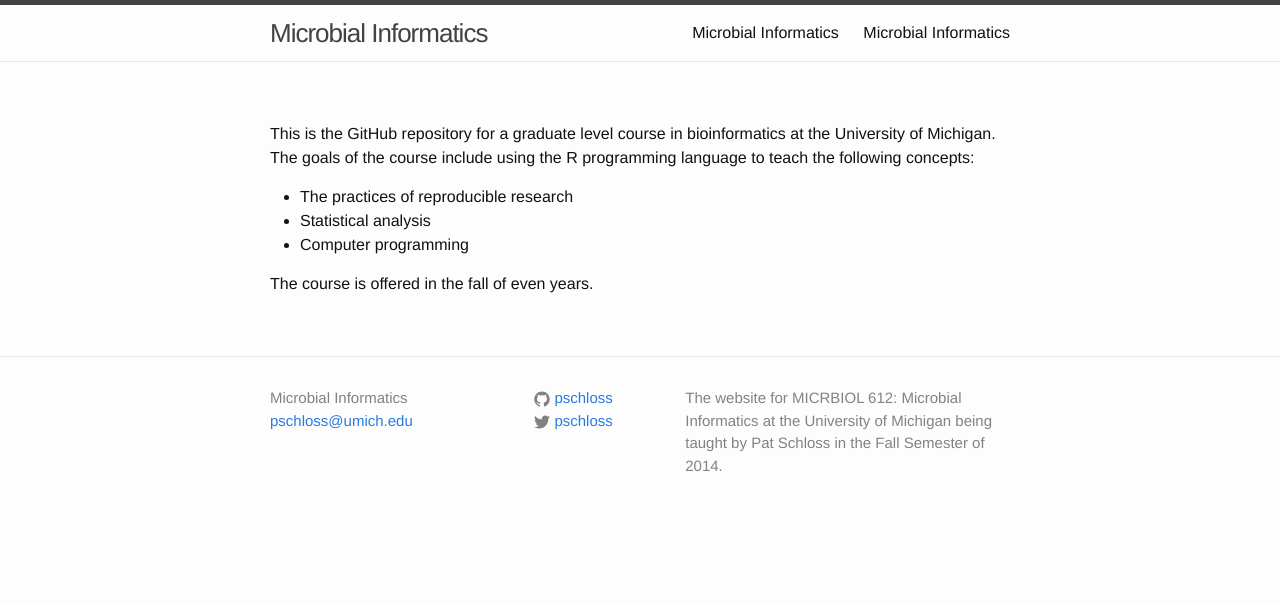
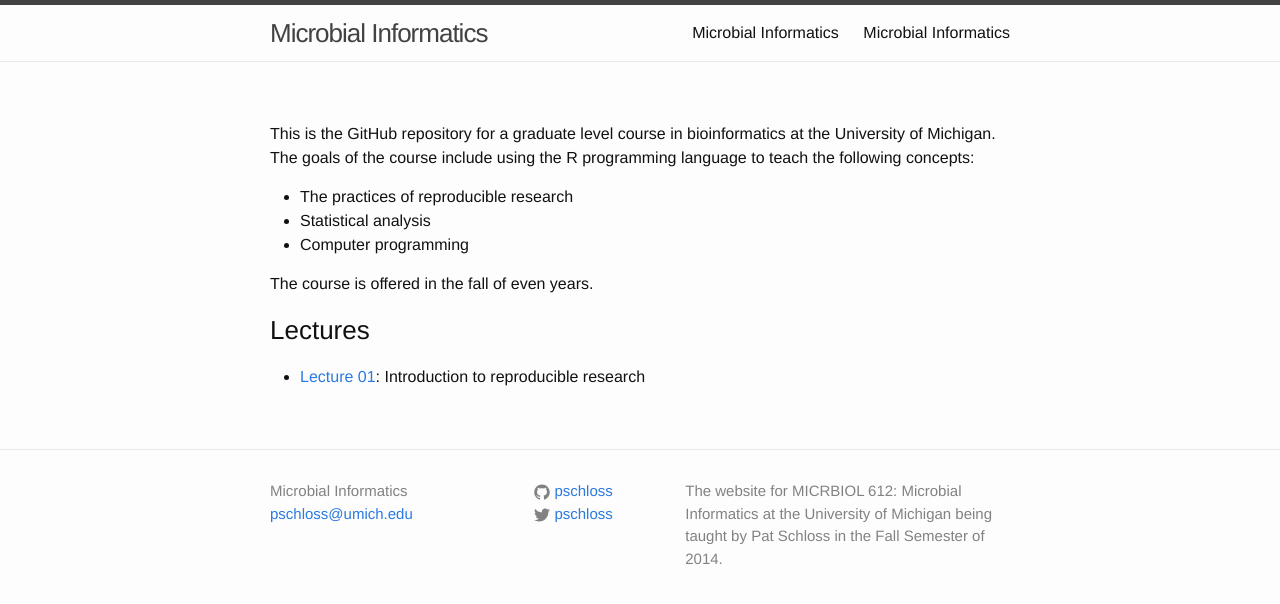
Before and after one commit to microbialinformatics/microbialinformatics.github.io, a Jekyll site: the page built from index.md, in a window 1280 px wide. Shown: the top 604 px of the page. Built offline with Jekyll 4.4.1, drawn with Linux system fonts in a browser that asks for light colours.

Commit message:
added Lecture01 to outline on index

```diff
--- a/index.md
+++ b/index.md
@@ -9,3 +9,6 @@ This is the GitHub repository for a graduate level course in bioinformatics at t
 * Computer programming
 
 The course is offered in the fall of even years.
+
+### Lectures
+* [Lecture 01](slides/Lecture01.html): Introduction to reproducible research
```
